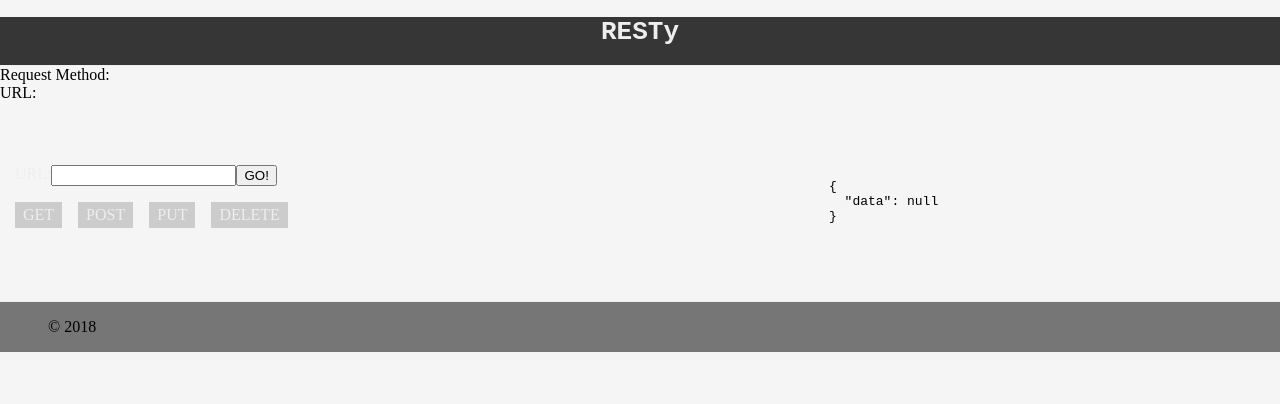
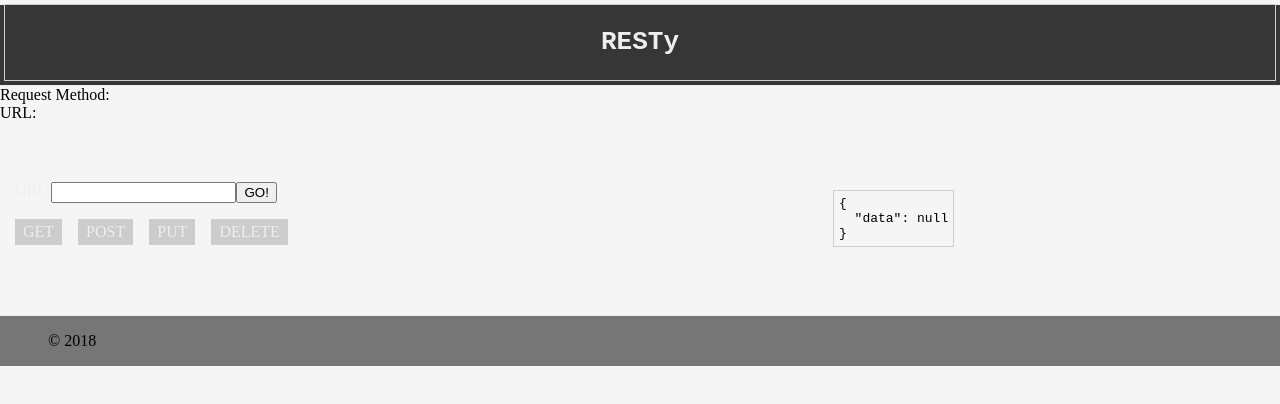
Before and after one commit to phillipstm/RESTy, a React (Create React App) app: page / in a window 1280 px wide. Shown: the top 404 px of the page. Built offline with nearby package versions, Linux system fonts and the light colour scheme.

Commit message:
added pretty Json

```diff
--- a/src/App.scss
+++ b/src/App.scss
@@ -1,6 +1,7 @@
 $backgroundColor: #f5f5f5;
 
-html, body {
+html,
+body {
   height: 100%;
   margin: 0;
   padding: 0;
@@ -15,6 +16,7 @@ body {
     flex-direction: column;
     height: 100%;
   }
+
   header {
     background: darken($backgroundColor, 75);
     border-bottom: 1px solid #eee;
@@ -23,6 +25,7 @@ body {
     margin: 0;
     text-align: center;
   }
+
   form {
     color: #eee;
     text-align: center;
@@ -30,6 +33,7 @@ body {
     flex-direction: flex-start;
     justify-content: center;
   }
+
   results {
     color: #eee;
     background: lighten($backgroundColor, 40);
@@ -38,10 +42,38 @@ body {
     display: inline-block;
     padding: 5%;
   }
+
   footer {
     background: darken($backgroundColor, 50);
     border-top: 1px solid #eee;
     padding: 1em 3em;
     margin: 0;
   }
+
+  pre {
+    outline: 1px solid #ccc;
+    padding: 5px;
+    margin: 5px;
+  }
+
+  .string {
+    color: green;
+  }
+
+  .number {
+    color: darkorange;
+  }
+
+  .boolean {
+    color: blue;
+  }
+
+  .null {
+    color: magenta;
+  }
+
+  .key {
+    color: red;
+  }
+
 }
```
